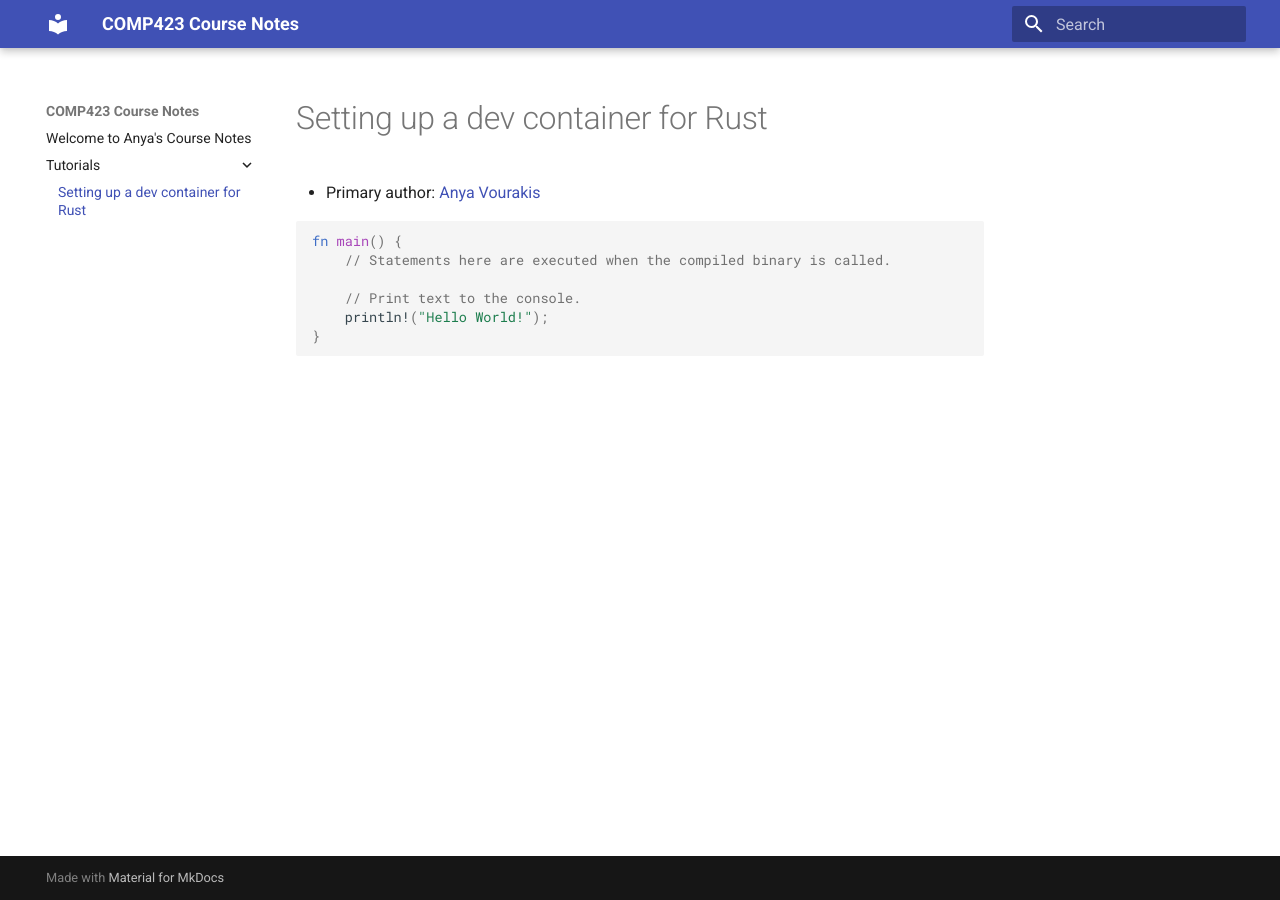
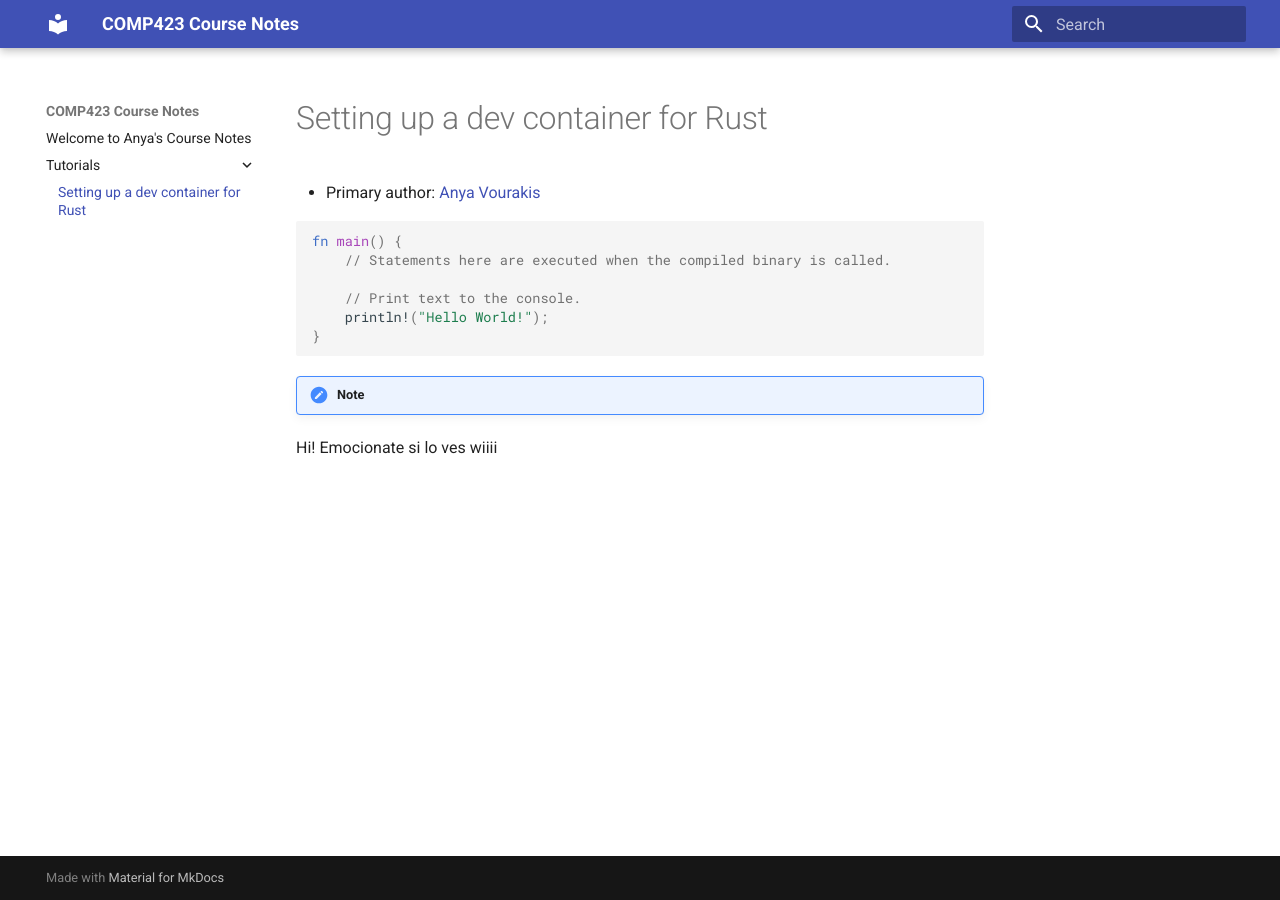
Before and after one commit to v-anya/comp423-course-notes, an MkDocs documentation site: the page built from docs/tutorials/rust-setup.md, in a window 1280 px wide. Built offline with MkDocs 1.6.1 and Material for MkDocs 9.7.7, drawn with Linux system fonts in a browser that asks for light colours.

Commit message:
Adding admonitions

````diff
--- a/docs/tutorials/rust-setup.md
+++ b/docs/tutorials/rust-setup.md
@@ -9,3 +9,6 @@ fn main() {
     println!("Hello World!");
 }
 ```
+
+!!! Note
+Hi! Emocionate si lo ves wiiii
--- a/mkdocs.yml
+++ b/mkdocs.yml
@@ -9,3 +9,6 @@ markdown_extensions:
   - pymdownx.inlinehilite
   - pymdownx.snippets
   - pymdownx.superfences
+  - admonition
+  - pymdownx.details
+  - pymdownx.superfences
````
